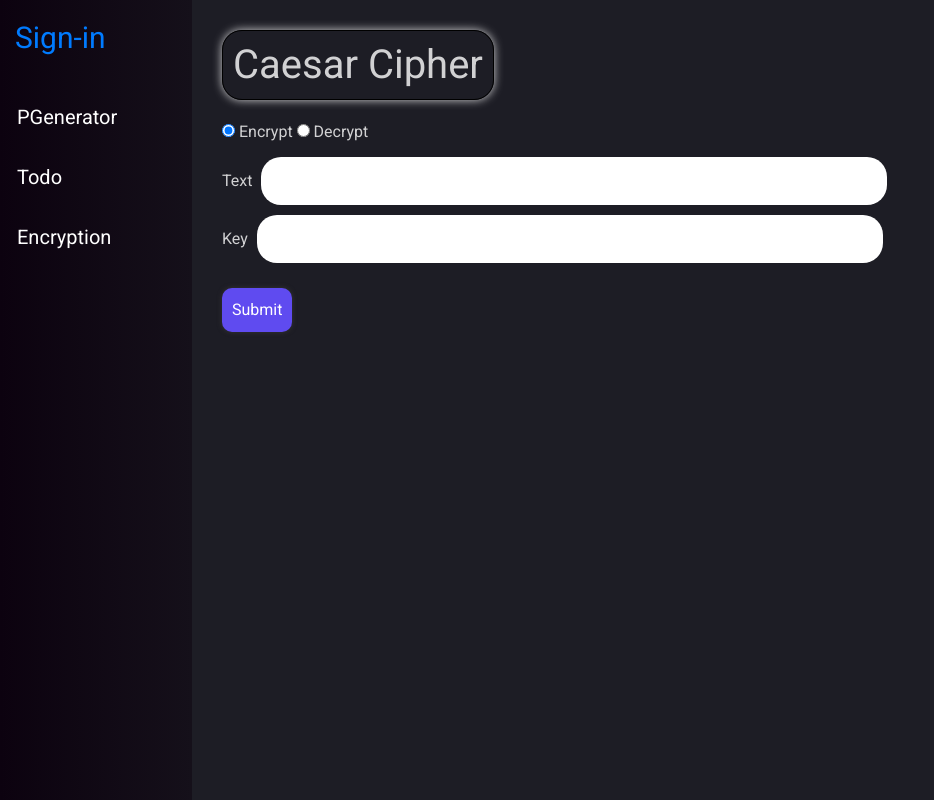
After one commit to NickName-AM/misc_tools, a Django app: page /encryption/caesarcipher/ in a window 1280 px wide. The commit adds this page. Shown: the whole page, without its empty margins (0-934 px from the left). Run offline with Django 4.2, Linux system fonts and the light colour scheme.

Commit message:
CaesarCipher

```diff
--- a/encryption/urls.py
+++ b/encryption/urls.py
@@ -3,6 +3,7 @@ from encryption import views
 
 urlpatterns = [
     path('', views.cipherlist, name='encryption-home'),
-    path('xor/', views.xor, name='encryption-xor'),
-    path('botcrypt/', views.botcrypt, name='encryption-botcrypt'),
+    path('xor/', views.xor_handler, name='encryption-xor'),
+    path('botcrypt/', views.botcrypt_handler, name='encryption-botcrypt'),
+    path('caesarcipher/', views.caesarcipher_handler, name='encryption-caesarcipher'),
 ]
--- a/encryption/views.py
+++ b/encryption/views.py
@@ -4,16 +4,17 @@ from django.contrib import messages
 import random
 
 # Create your views here.
+ALLCHARS = "d=,8hal:W;SvU{3bF0VH\\[.nQ?Y^>/L6R#yM<\"IqPp_E4iA%sN7x'em|f2 c~z}JruGjkOK`&$]9TZwDXCt@5g()-!1*B+o"
+ALLCHARS_LEN = len(ALLCHARS)
 
 # Home page - List of ciphers
 def cipherlist(request):
     return render(request, 'encryption/cipherlist.html')
 
 # XOR cipher
-def xor_operation(string, key):
+def xor(string, key):
     cipherText = ''
-    allChars = "d=,8hal:W;SvU{3bF0VH\\[.nQ?Y^>/L6R#yM<\"IqPp_E4iA%sN7x'em|f2 c~z}JruGjkOK`&$]9TZwDXCt@5g()-!1*B+o"
-    l = len(allChars)
+    l = len(ALLCHARS)
     if len(string) < 1 or len(key) < 1:
         messages.error(request, 'Atleast type something')
         return redirect('encryption-xor')
@@ -22,18 +23,18 @@ def xor_operation(string, key):
         return redirect('encryption-xor')
     charKey = zip(list(string), list(key))
     for c, k in charKey:
-        cipherChar = allChars[(allChars.index(c) ^ allChars.index(k)) % l]
+        cipherChar = ALLCHARS[(ALLCHARS.index(c) ^ ALLCHARS.index(k)) % l]
         cipherText+=cipherChar
 
 # XOR cipher request handler
-def xor(request):
+def xor_handler(request):
     if request.method == 'GET':
         return render(request, 'encryption/xor.html')
 
     elif request.method == 'POST':
         string = request.POST['text']
         key = request.POST['key']
-        cipherText = xor_operation(string, key)
+        cipherText = xor(string, key)
         return render(request, 'encryption/xor.html', {'data': cipherText})
 
 
@@ -133,8 +134,8 @@ def bot_decrypt(message, tempkey):
             i=i+1
     return decrypted
 
-# b0t encryption/decryption
-def botcrypt(request):
+# b0t encryption/decryption handler
+def botcrypt_handler(request):
     if request.method == 'GET':
         return render(request, 'encryption/botcrypt.html')
     elif request.method == 'POST':
@@ -150,3 +151,40 @@ def botcrypt(request):
         else:
             data = bot_decrypt(text, key)
         return render(request, 'encryption/botcrypt.html', {'data': data})
+
+# Caesar Cipher
+def caesarcipher_encrypt(string, key):
+    cipher_text=''
+    for i in string:
+        charac = ALLCHARS[(ALLCHARS.index(i) + key) % ALLCHARS_LEN]
+        cipher_text += charac
+    return cipher_text
+
+def caesarcipher_decrypt(string, key):
+    cipher_text=''
+    for i in string:
+        charac = ALLCHARS[(ALLCHARS.index(i) - key) % ALLCHARS_LEN]
+        cipher_text += charac
+    return cipher_text
+
+def caesarcipher_handler(request):
+    if request.method == 'GET':
+        return render(request, 'encryption/caesarcipher.html')
+    elif request.method == 'POST':
+        crypt_option = request.POST['cryptoption']
+        text = request.POST['text']
+        key = request.POST['key']
+        # if nothing is given
+        if len(text) < 1 or len(key) < 1:
+            return redirect('encryption-caesarcipher')
+        try:
+            key = int(key)
+        except:
+            messages.error('Enter an integer(for key).')
+            return redirect('encryption-caesarcipher')
+
+        if crypt_option == 'encrypt':
+            data = caesarcipher_encrypt(text, key)
+        else:
+            data = caesarcipher_decrypt(text, key)
+        return render(request, 'encryption/caesarcipher.html', {'data': data})
--- /dev/null
+++ b/templates/encryption/caesarcipher.html
@@ -0,0 +1,32 @@
+{% extends 'base.html' %}
+{% load static %}
+
+{% block title %}Caesar Cipher{% endblock title %}
+
+{% block body %}
+    <h1>Caesar Cipher</h1>
+    <form method="POST">
+        {% csrf_token %}
+        <div>
+            <input type="radio" name="cryptoption" id="encrypt" value="encrypt" checked>
+            <label for="encrypt">Encrypt</label>
+            <input type="radio" name="cryptoption" id="decrypt" value="decrypt">
+            <label for="decrypt">Decrypt</label>
+        </div>
+        <div>
+            <label for="text">Text</label>
+            <input type="text" name="text" id="text" class="input-box" size="70" required>
+        </div>
+        <div>
+            <label for="key">Key</label>
+            <input type="text" name="key" id="key" class="input-box" size="70" required>
+        </div>
+        <div>
+            <input type="submit" class="submit-btn" value="Submit" style="margin-top: 20px;">
+        </div>
+    </form>
+
+    {% if data %}
+        <p class="error-password">{{ data }}</p>
+    {% endif %}
+{% endblock body %}
--- a/templates/encryption/cipherlist.html
+++ b/templates/encryption/cipherlist.html
@@ -9,6 +9,7 @@
     <li>
         <ul class="cipher-list-items"><a href="{% url 'encryption-xor' %}">XOR</a></ul>
         <ul class="cipher-list-items"><a href="{% url 'encryption-botcrypt' %}">b0t crypt</a></ul>
+        <ul class="cipher-list-items"><a href="{% url 'encryption-caesarcipher' %}">Caesar Cipher</a></ul>
     </li>
 
 {% endblock body %}
```
